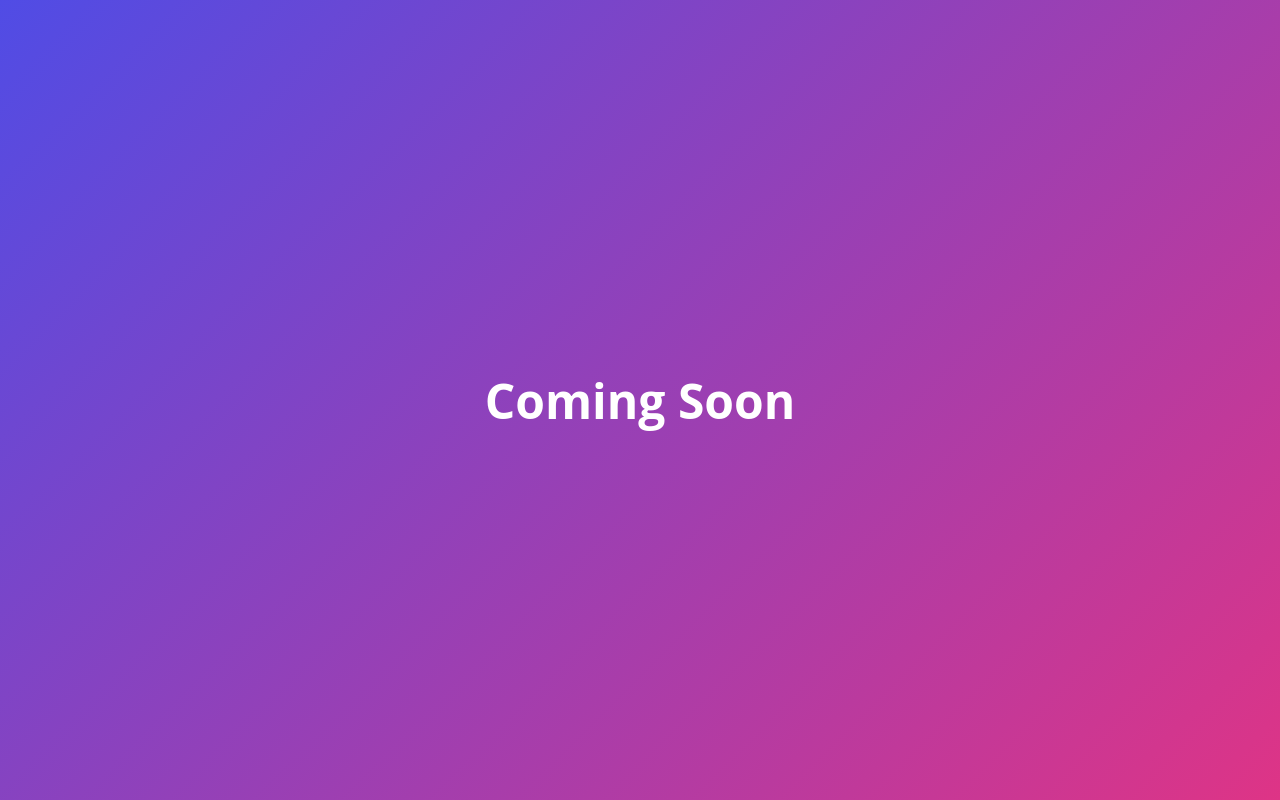
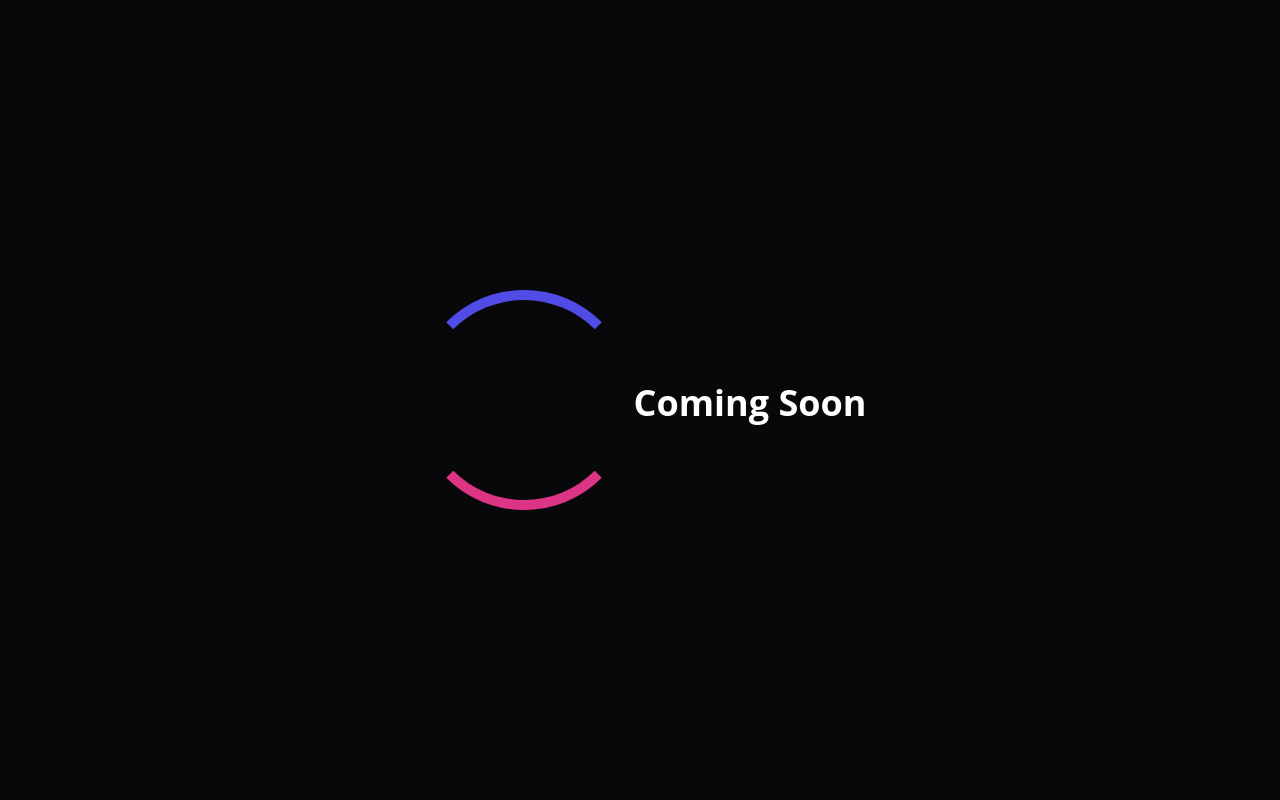
Before and after one commit to zymatopia/zyma, a plain HTML site: page index.html in a window 1280 px wide. Drawn offline with Linux system fonts and the light colour scheme.

Commit message:
Update index.html

```diff
--- a/index.html
+++ b/index.html
@@ -8,7 +8,7 @@
         body {
             margin: 0;
             padding: 0;
-            background: linear-gradient(135deg, #504CE5, #DE3486);
+            background-color: #08080A;
             color: #FFFFFF;
             font-family: 'Open Sans', sans-serif;
             display: flex;
@@ -16,13 +16,23 @@
             align-items: center;
             height: 100vh;
         }
+        .ring {
+            width: 200px;
+            height: 200px;
+            border: 10px solid transparent;
+            border-radius: 50%;
+            border-top-color: #504CE5;
+            border-bottom-color: #DE3486;
+        }
         h1 {
-            font-size: 48px;
+            font-size: 36px;
+            margin-bottom: 20px;
             text-align: center;
         }
     </style>
 </head>
 <body>
+    <div class="ring"></div>
     <h1>Coming Soon</h1>
 </body>
 </html>
```
